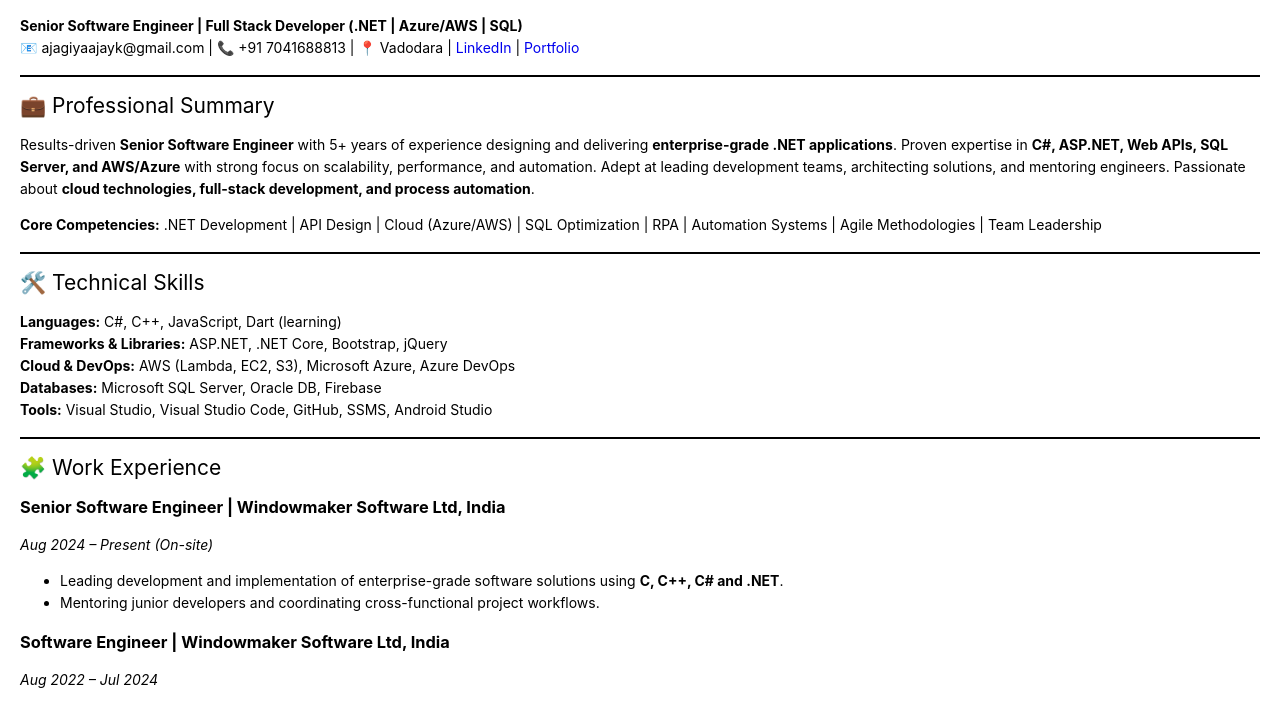
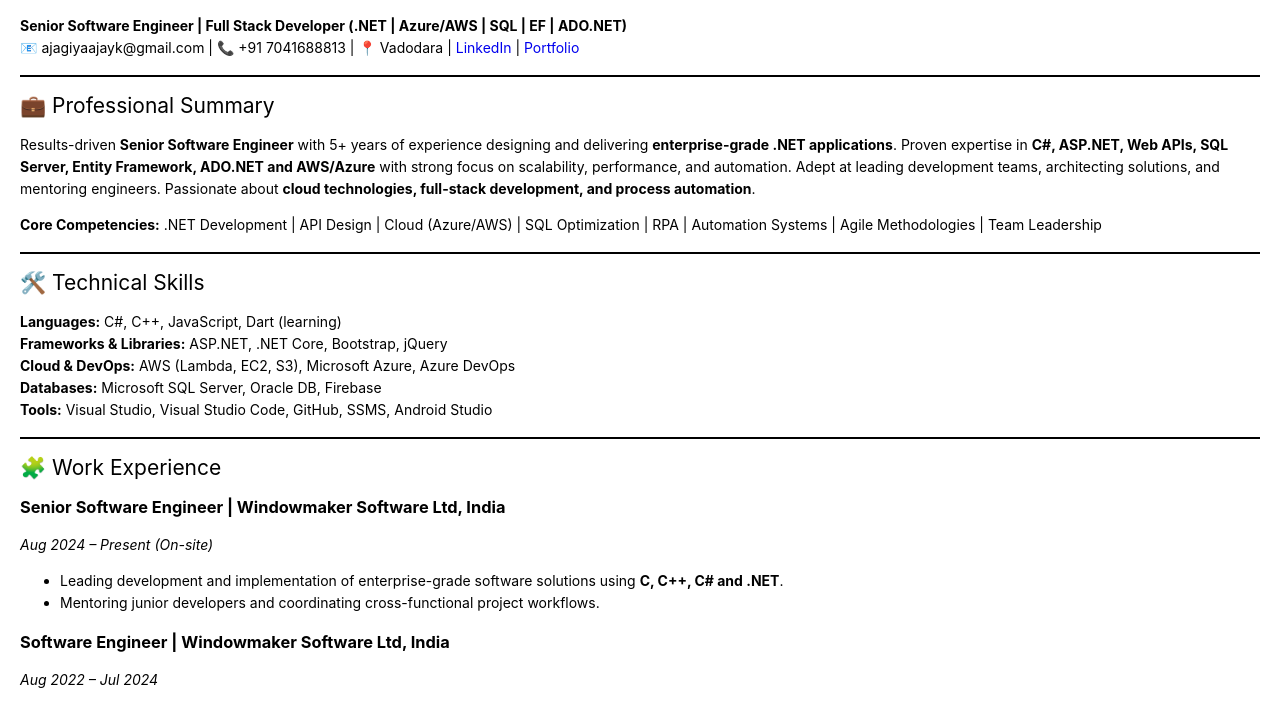
Before and after one commit to ajayajagiya/CurriculumVitae, a plain HTML site: page index.html in a window 1280 px wide. Shown: the part 65-767 px from the top of the page. Drawn offline with Linux system fonts and the light colour scheme; a script that the page names is missing.

Commit message:
Update professional summary and core competencies to include Entity Framework and ADO.NET

```diff
--- a/index.html
+++ b/index.html
@@ -354,11 +354,11 @@
     });
   </script>
 <h1 id="ajay-ajagiya">AJAY AJAGIYA</h1>
-<p><strong>Senior Software Engineer | Full Stack Developer (.NET | Azure/AWS | SQL)</strong><br>
+<p><strong>Senior Software Engineer | Full Stack Developer (.NET | Azure/AWS | SQL | EF | ADO.NET)</strong><br>
 📧 ajagiyaajayk@gmail.com | 📞 +91 7041688813 | 📍 Vadodara  | <a href="https://www.linkedin.com/in/ajagiyaajay">LinkedIn</a> | <a href="https://ajayajagiya.github.io/Bluez360">Portfolio</a></p>
 <hr>
 <h2 id="%F0%9F%92%BC-professional-summary">💼 Professional Summary</h2>
-<p>Results-driven <strong>Senior Software Engineer</strong> with 5+ years of experience designing and delivering <strong>enterprise-grade .NET applications</strong>. Proven expertise in <strong>C#, ASP.NET, Web APIs, SQL Server, and AWS/Azure</strong> with strong focus on scalability, performance, and automation. Adept at leading development teams, architecting solutions, and mentoring engineers. Passionate about <strong>cloud technologies, full-stack development, and process automation</strong>.</p>
+<p>Results-driven <strong>Senior Software Engineer</strong> with 5+ years of experience designing and delivering <strong>enterprise-grade .NET applications</strong>. Proven expertise in <strong>C#, ASP.NET, Web APIs, SQL Server, Entity Framework, ADO.NET and AWS/Azure</strong> with strong focus on scalability, performance, and automation. Adept at leading development teams, architecting solutions, and mentoring engineers. Passionate about <strong>cloud technologies, full-stack development, and process automation</strong>.</p>
 <p><strong>Core Competencies:</strong> .NET Development | API Design | Cloud (Azure/AWS) | SQL Optimization | RPA | Automation Systems | Agile Methodologies | Team Leadership</p>
 <hr>
 <h2 id="%F0%9F%9B%A0%EF%B8%8F-technical-skills">🛠️ Technical Skills</h2>
```
Also changed, not shown: 1 other file.
